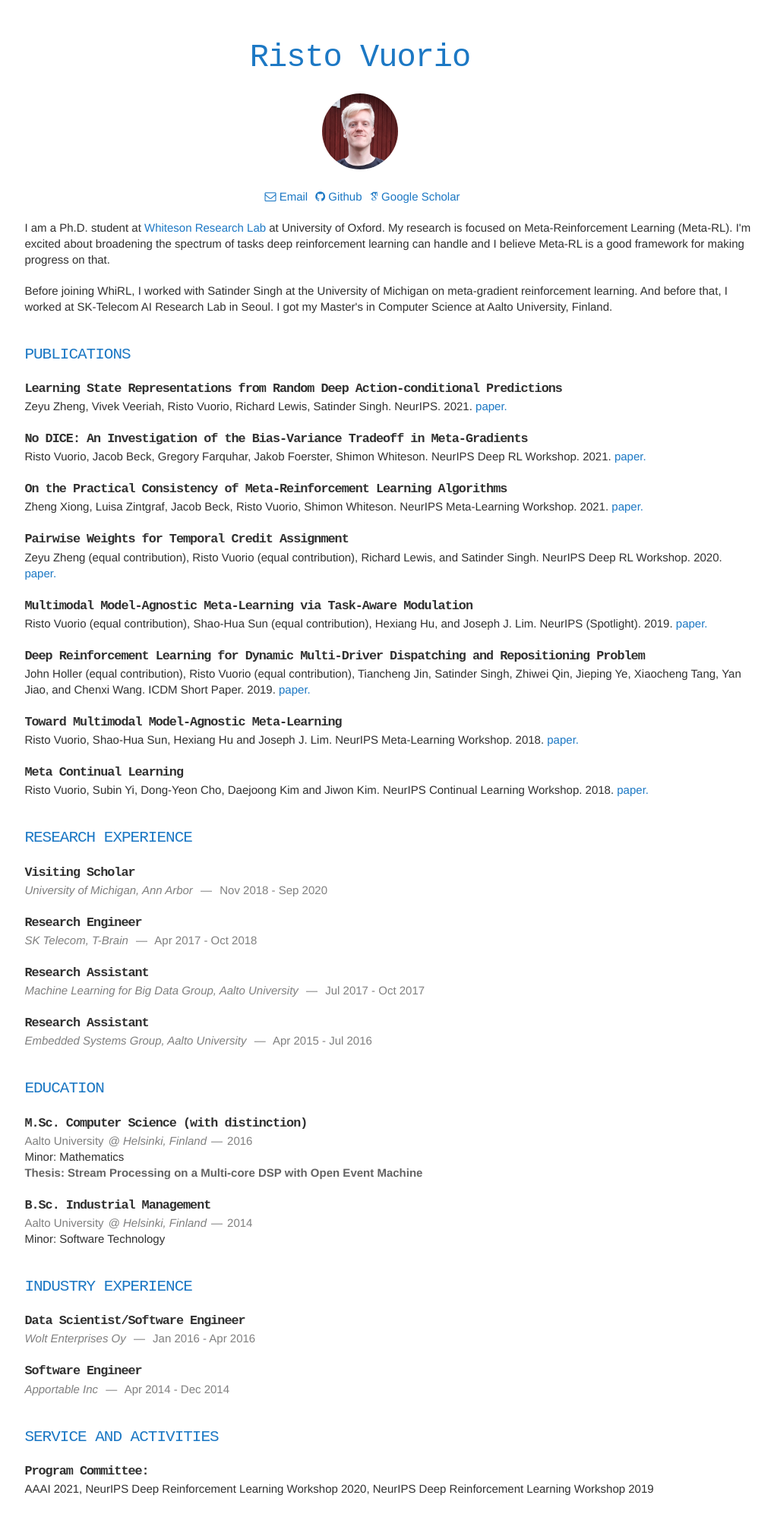
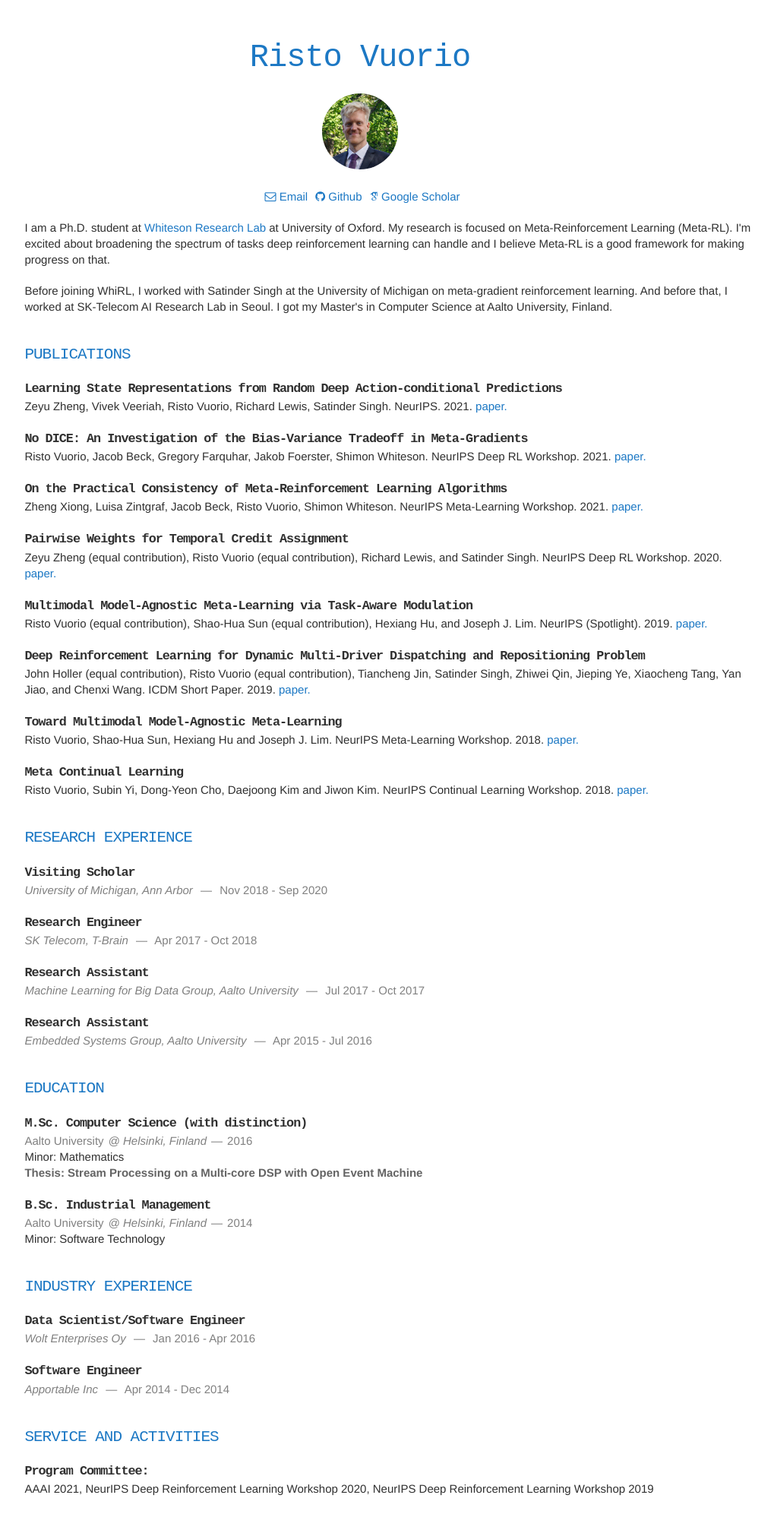
Before and after one commit to vuoristo/vuoristo.github.io, a Jekyll site: the page built from index.html, in a window 1280 px wide. Shown: the whole page at 76% size, without its empty margins (166-1185 px from the left). Built offline with Jekyll 4.4.1, drawn with Linux system fonts in a browser that asks for light colours; nearby versions of some CDN libraries; some web fonts are replaced.

Commit message:
update profile pic

```diff
--- a/_layouts/layout.html
+++ b/_layouts/layout.html
@@ -23,7 +23,7 @@
 <div class="container">
     <section class="header">
         <h2>{{ site.title }}</h2>
-        <img src="{{ site.baseurl }}/static/img/profile.jpg" class="me">
+        <img src="{{ site.baseurl }}/static/img/profile.png" class="me">
         <p>
         <a href="{{ site.email_full }}">
             <i class="fa fa-envelope-o"></i>
```
Also changed, not shown: static/img/profile.jpg (deleted), static/img/profile.png (added).
